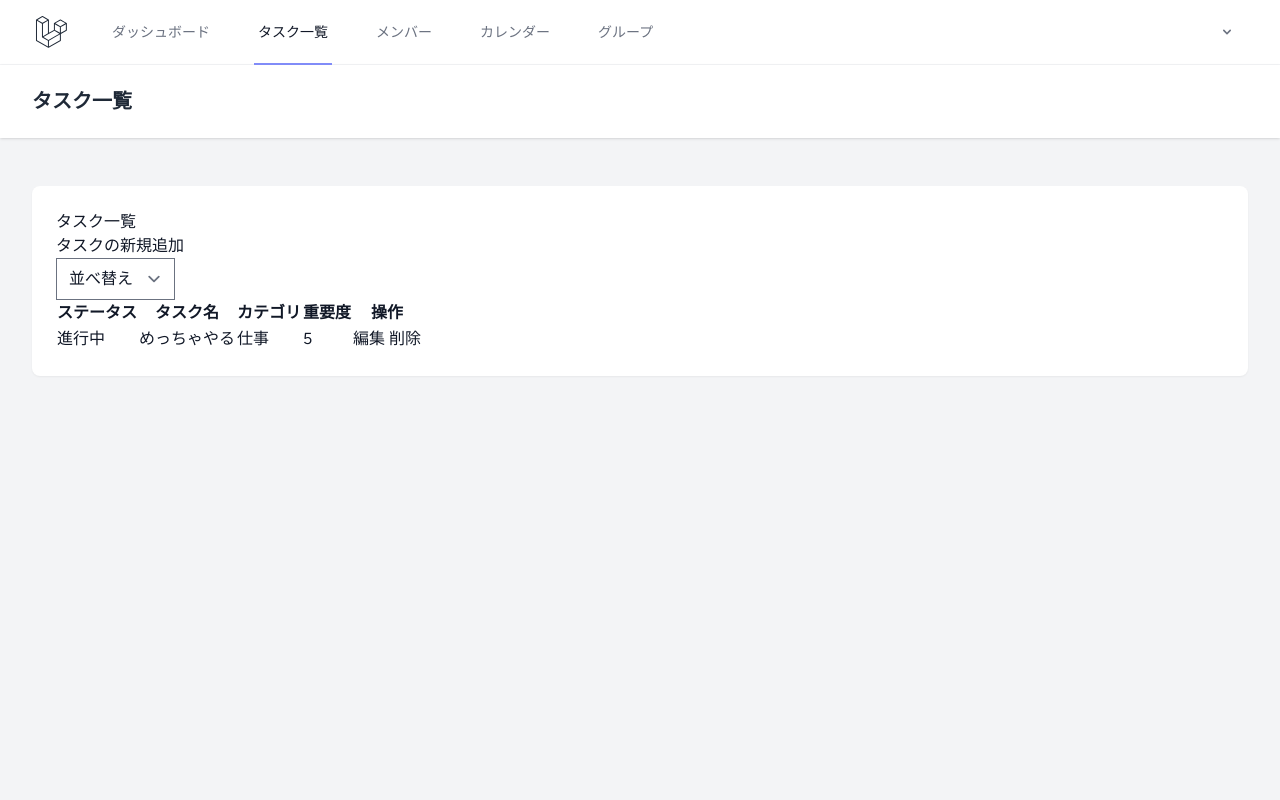
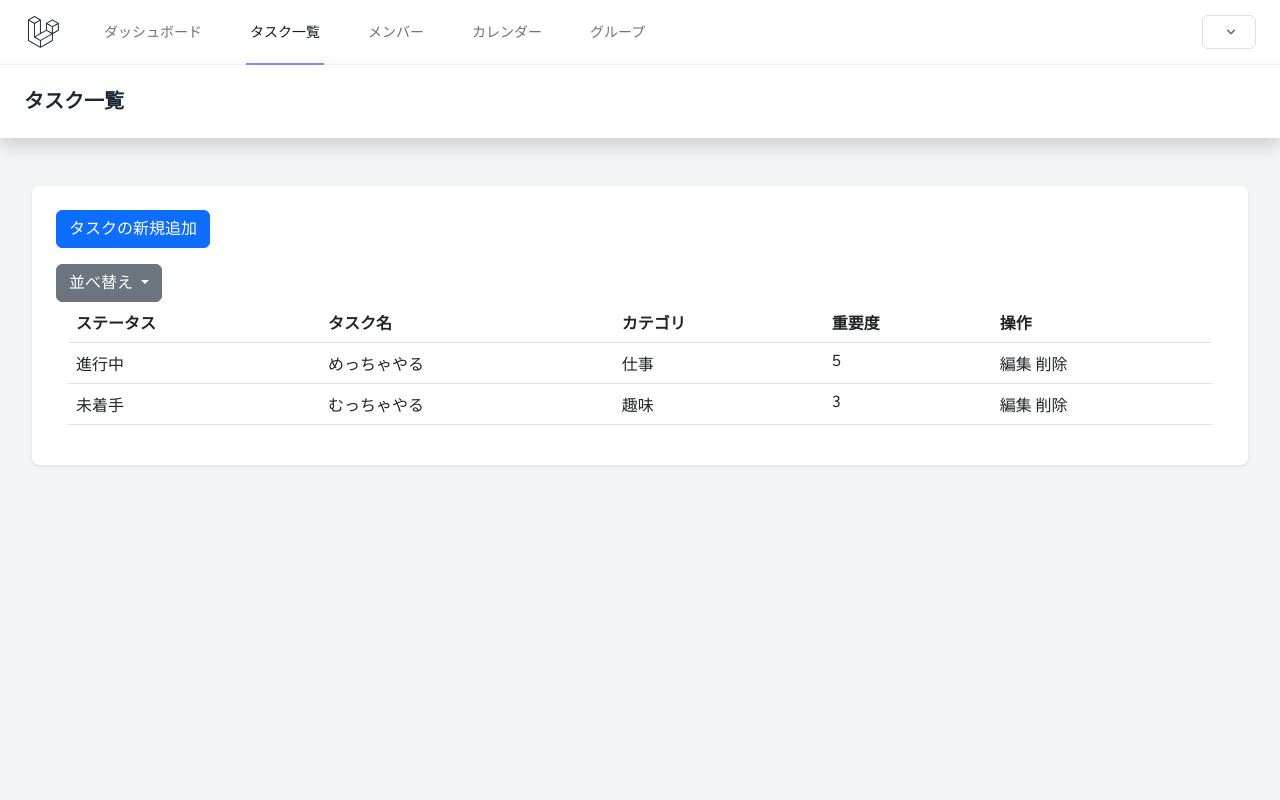
Before and after one commit to rh1023/ToDoApp, a Laravel app: page /tasklist in a window 1280 px wide. Run offline with Laravel 12, Linux system fonts and the light colour scheme; data that the repository does not hold is empty; style sheets or scripts are compiled from the project's sources.

Commit message:
update：レイアウト調整

```diff
--- a/src/resources/views/tasklist.blade.php
+++ b/src/resources/views/tasklist.blade.php
@@ -1,3 +1,13 @@
+{{--
+2024.11.07  14時半  Bootstrapを導入
+--}}
+
+<head>
+    <title>ダッシュボード</title>
+    <link href="https://cdn.jsdelivr.net/npm/bootstrap@5.3.0/dist/css/bootstrap.min.css" rel="stylesheet"
+        integrity="sha384-9ndCyUaIbzAi2FUVXJi0CjmCapSmO7SnpJef0486qhLnuZ2cdeRhO02iuK6FUUVM" crossorigin="anonymous">
+</head>
+
 <x-app-layout>
     <x-slot name="header">
         <h2 class="font-semibold text-xl text-gray-800 leading-tight">
@@ -9,23 +19,25 @@
         <div class="max-w-7xl mx-auto sm:px-6 lg:px-8">
             <div class="bg-white overflow-hidden shadow-sm sm:rounded-lg">
                 <div class="p-6 text-gray-900">
-                    <h1>タスク一覧</h1>
 
                     <form action="{{ route('taskadd.create') }}" method="GET">
-                        <button type="submit">タスクの新規追加</button>
+                        <input type="submit" value="タスクの新規追加" class="btn btn-primary">
                     </form>
 
+                    <div class="dropdown">
+                        <button class="btn btn-secondary dropdown-toggle" type="button" data-bs-toggle="dropdown">
+                            並べ替え
+                        </button>
+                        <div class="dropdown-menu">
+                            <a class="dropdown-item" href="#">ステータス昇順</a>
+                            <a class="dropdown-item" href="#">ステータス降順</a>
+                            <a class="dropdown-item" href="#">日付昇順</a>
+                            <a class="dropdown-item" href="#">日付降順</a>
+                        </div>
+                    </div>
 
-
-                    <form action="">
-                        <select name="example">
-                            <option>並べ替え</option>
-                            <option>昇順</option>
-                            <option>降順</option>
-                        </select>
-                    </form>
-
-                    <table>
+                    <div class="container">
+                        <table class="table">
                             <thead>
                                 <tr>
                                     <th>ステータス</th>
@@ -47,8 +59,20 @@
                                         </form>
                                     </td>
                                 </tr>
+                                <tr>
+                                    <td>未着手</td>
+                                    <td>むっちゃやる</td>
+                                    <td>趣味</td>
+                                    <td>3</td>
+                                    <td>
+                                        <button type="submit">編集</button>
+                                        <button type="submit">削除</button>
+                                        </form>
+                                    </td>
+                                </tr>
                             </tbody>
                         </table>
+                    </div>
                 </div>
             </div>
         </div>
@@ -59,3 +83,7 @@
 
 
 </x-app-layout>
+
+<script src="https://cdn.jsdelivr.net/npm/bootstrap@5.3.0/dist/js/bootstrap.bundle.min.js"
+    integrity="sha384-geWF76RCwLtnZ8qwWowPQNguL3RmwHVBC9FhGdlKrxdiJJigb/j/68SIy3Te4Bkz" crossorigin="anonymous">
+</script>
--- a/src/routes/web.php
+++ b/src/routes/web.php
@@ -28,11 +28,13 @@
 //タスク追加編集
 Route::get('/taskadd', [TaskController::class, 'create'])->name('taskadd.create');
 
+//メンバー状況
 Route::get('/memberlist', [MemberController::class, 'mem_show'])->name('memberlist.mem_show');
 
 //カレンダー
 Route::get('/calendar', [CalendarController::class, 'history'])->name('calendar.history');
 
+//追加機能：グループ
 Route::get('/groupmanagement', [GroupController::class, 'use_group'])->name('groupmanagement.use_group');
 
 require __DIR__ . '/auth.php';
```
Lines whose indentation alone changed are shown as unchanged.
